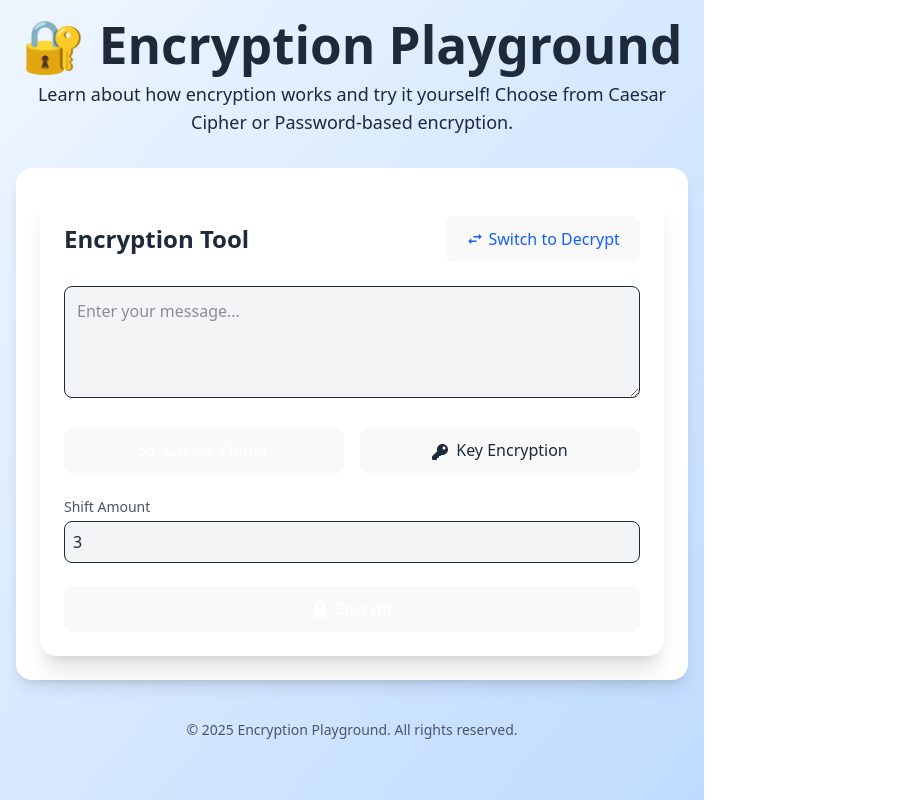
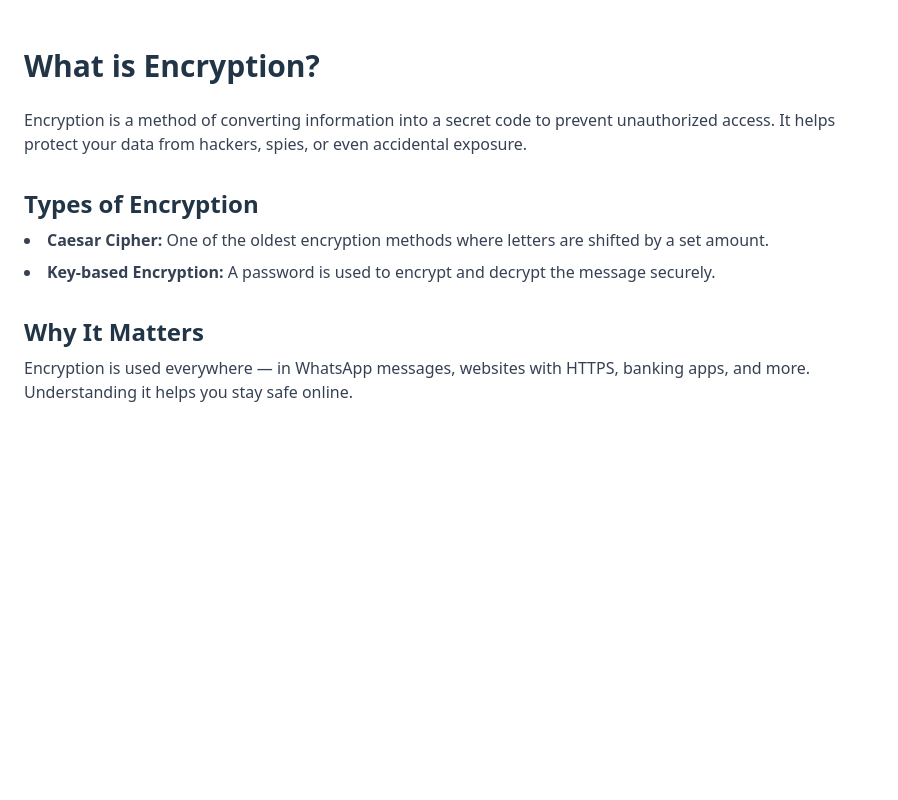
Before and after one commit to Callerstudios/my-encryption-app, a React (Vite) app: page /learn in a window 1280 px wide. Shown: the whole page, without its empty margins (0-898 px from the left). Built offline with nearby package versions, Linux system fonts and the light colour scheme.

Commit message:
feat: add routing and new pages for encryption tool and learning resources

```diff
--- a/package.json
+++ b/package.json
@@ -15,6 +15,7 @@
     "react": "^19.1.0",
     "react-dom": "^19.1.0",
     "react-icons": "^5.5.0",
+    "react-router-dom": "^7.7.0",
     "simple-encrypt-decrypt-cipher": "^1.1.1",
     "tailwindcss": "^4.1.11"
   },
--- a/src/App.tsx
+++ b/src/App.tsx
@@ -1,29 +1,8 @@
-import React from "react";
-import EncryptForm from "./components/EncryptForm";
+import { RouterProvider } from "react-router-dom";
+import { router } from "./router/router";
 
 function App() {
-  return (
-    <div className="min-h-screen bg-gradient-to-br from-blue-50 to-blue-200 text-gray-800 p-4">
-      <header className="text-center mb-8">
-        <h1 className="text-4xl font-bold mb-2">🔐 Encryption Playground</h1>
-        <p className="text-lg max-w-2xl mx-auto">
-          Learn about how encryption works and try it yourself! Choose from
-          Caesar Cipher or Password-based encryption.
-        </p>
-      </header>
-
-      <main className="flex justify-center">
-        <div className="w-full max-w-3xl bg-white shadow-lg rounded-2xl p-6">
-          <EncryptForm />
-        </div>
-      </main>
-
-      <footer className="text-center mt-10 text-sm text-gray-600">
-        &copy; {new Date().getFullYear()} Encryption Playground. All rights
-        reserved.
-      </footer>
-    </div>
-  );
+  return <RouterProvider router={router} />;
 }
 
 export default App;
--- a/src/pages/Home.tsx
+++ b/src/pages/Home.tsx
@@ -0,0 +1,28 @@
+import { Link } from "react-router-dom";
+
+export default function Home() {
+  return (
+    <div className="min-h-screen bg-gray-50 flex flex-col justify-center items-center text-center px-4">
+      <h1 className="text-4xl font-bold mb-4">Welcome to Cryptly 🔐</h1>
+      <p className="text-lg mb-6 max-w-xl text-gray-700">
+        Learn how encryption works and try it out using simple tools. Explore
+        Caesar ciphers, key-based encryption, and why securing your data is
+        important.
+      </p>
+      <div className="flex space-x-4">
+        <Link
+          to="/tool"
+          className="px-6 py-2 bg-blue-600 text-white rounded-lg shadow hover:bg-blue-700 transition"
+        >
+          Try the Tool
+        </Link>
+        <Link
+          to="/learn"
+          className="px-6 py-2 bg-gray-300 text-gray-800 rounded-lg hover:bg-gray-400 transition"
+        >
+          Learn More
+        </Link>
+      </div>
+    </div>
+  );
+}
--- a/src/pages/Learn.tsx
+++ b/src/pages/Learn.tsx
@@ -0,0 +1,31 @@
+export default function Learn() {
+  return (
+    <div className="min-h-screen bg-white px-6 py-12 max-w-4xl mx-auto">
+      <h2 className="text-3xl font-semibold mb-6">What is Encryption?</h2>
+      <p className="mb-4 text-gray-700">
+        Encryption is a method of converting information into a secret code to
+        prevent unauthorized access. It helps protect your data from hackers,
+        spies, or even accidental exposure.
+      </p>
+
+      <h3 className="text-2xl font-semibold mt-8 mb-2">Types of Encryption</h3>
+      <ul className="list-disc list-inside text-gray-700 space-y-2">
+        <li>
+          <strong>Caesar Cipher:</strong> One of the oldest encryption methods
+          where letters are shifted by a set amount.
+        </li>
+        <li>
+          <strong>Key-based Encryption:</strong> A password is used to encrypt
+          and decrypt the message securely.
+        </li>
+      </ul>
+
+      <h3 className="text-2xl font-semibold mt-8 mb-2">Why It Matters</h3>
+      <p className="text-gray-700">
+        Encryption is used everywhere — in WhatsApp messages, websites with
+        HTTPS, banking apps, and more. Understanding it helps you stay safe
+        online.
+      </p>
+    </div>
+  );
+}
--- /dev/null
+++ b/src/pages/Tool.tsx
@@ -0,0 +1,27 @@
+import EncryptForm from "../components/EncryptForm";
+
+const Tool = () => {
+  return (
+    <div className="min-h-screen w-screen bg-gradient-to-br from-blue-50 to-blue-200 text-gray-800 p-4">
+      <header className="text-center mb-8">
+        <h1 className="text-4xl font-bold mb-2">🔐 Encryption Playground</h1>
+        <p className="text-lg max-w-2xl mx-auto">
+          Learn about how encryption works and try it yourself! Choose from
+          Caesar Cipher or Password-based encryption.
+        </p>
+      </header>
+
+      <main className="flex justify-center">
+        <div className="w-full max-w-3xl bg-white shadow-lg rounded-2xl p-6">
+          <EncryptForm />
+        </div>
+      </main>
+
+      <footer className="text-center mt-10 text-sm text-gray-600">
+        &copy; {new Date().getFullYear()} Encryption Playground. All rights
+        reserved.
+      </footer>
+    </div>
+  );
+};
+export default Tool;
--- /dev/null
+++ b/src/router/router.tsx
@@ -0,0 +1,10 @@
+import { createBrowserRouter } from "react-router-dom";
+import Home from "../pages/Home";
+import Learn from "../pages/Learn";
+import Tool from "../pages/Tool";
+
+export const router = createBrowserRouter([
+  { path: "/", element: <Home /> },
+  { path: "/learn", element: <Learn /> },
+  { path: "/tool", element: <Tool /> },
+]);
```
Also changed, not shown: src/components/DecryptForm.tsx (deleted), src/components/EncryptionTypeSelector.tsx (deleted), 1 other file (tests, documents, lock files or other folders).
